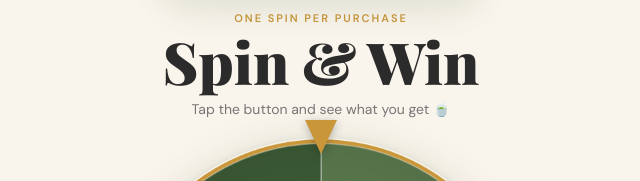
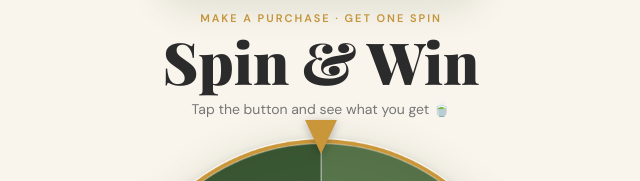
Before and after one commit to Zenju17/spinwheel, a plain HTML site: page index.html in a window 1280 px wide. Shown: the part 202-383 px from the top of the page, 319-959 px from the left. Drawn offline with nearby package versions, Linux system fonts and the light colour scheme.

Commit message:
change tittle

```diff
--- a/index.html
+++ b/index.html
@@ -15,9 +15,9 @@
       <img src="image/MV_Logo.png" alt="Matcha Venture Logo" class="top-logo">
     </div>
 
-    <div class="eyebrow">One spin per purchase</div>
-    <h1>Spin &amp; Win</h1>
-    <p>Tap the button and see what you get 🍵</p>
+    <div class="eyebrow">Make a purchase · Get one spin</div>
+<h1>Spin &amp; Win</h1>
+<p>Tap the button and see what you get 🍵</p>
   </div>
 
   <div class="wheel-stage">
```
